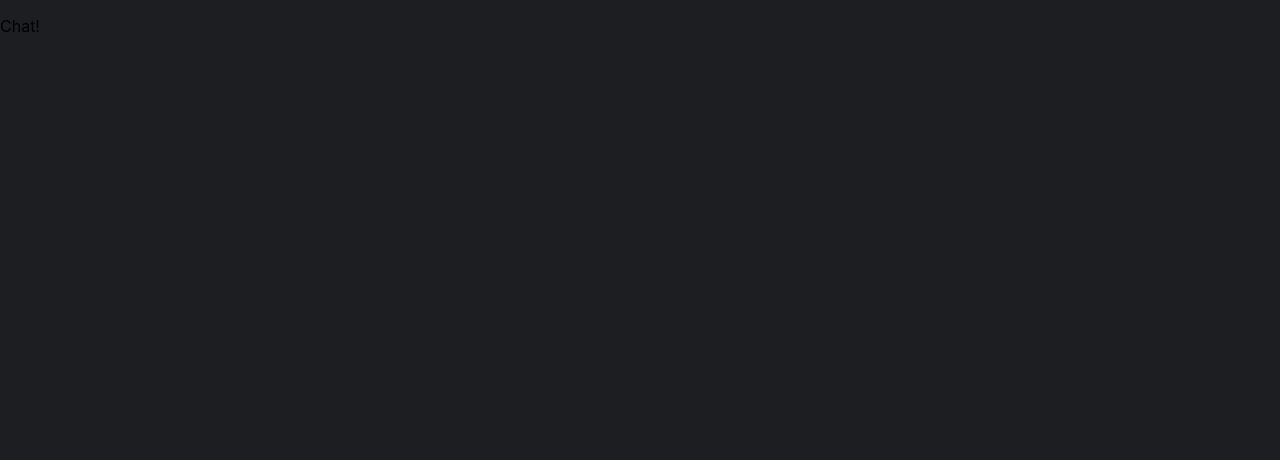
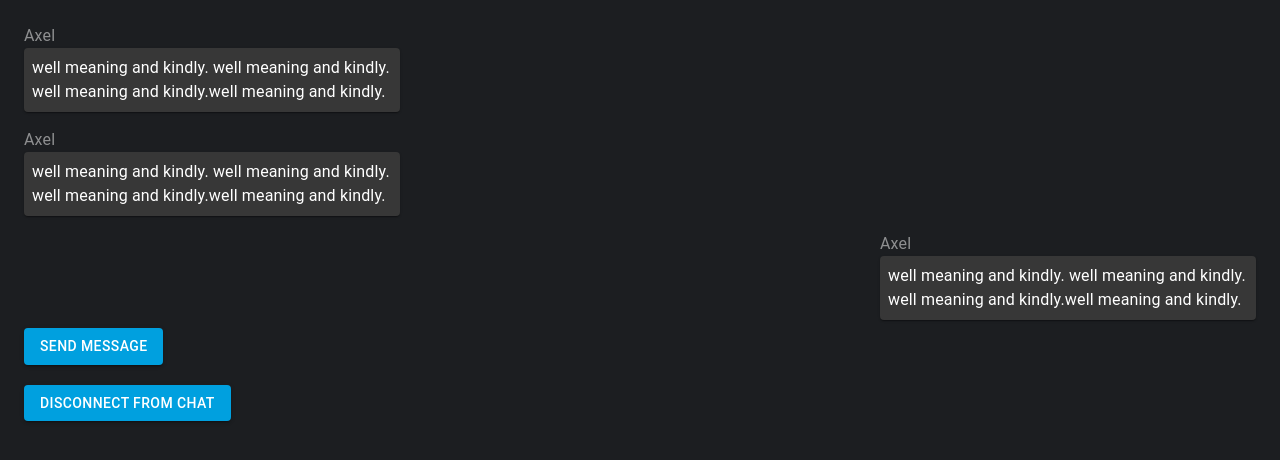
Before and after one commit to AxelEriksson0/Chat-App, a React (Create React App) app in the folder client/: page /chat in a window 1280 px wide. Shown: the top 460 px of the page. Built offline with nearby package versions, Linux system fonts and the light colour scheme.

Commit message:
Chat page structure

```diff
--- a/client/package.json
+++ b/client/package.json
@@ -8,6 +8,7 @@
     "@testing-library/jest-dom": "^4.2.4",
     "@testing-library/react": "^9.4.0",
     "@testing-library/user-event": "^7.2.1",
+    "prop-types": "^15.7.2",
     "react": "^16.12.0",
     "react-dom": "^16.12.0",
     "react-router-dom": "^5.1.2",
--- a/client/src/App.js
+++ b/client/src/App.js
@@ -2,12 +2,9 @@ import React from 'react'
 import { BrowserRouter as Router, Switch, Route } from 'react-router-dom'
 import Chat from './pages/Chat/Chat'
 import LandingPage from './pages/LandingPage/LandingPage'
-import { ThemeProvider } from '@material-ui/core/styles'
-import theme from './ui/theme/index'
 
 const App = () => {
   return (
-    <ThemeProvider theme={theme}>
     <Router>
       <Switch>
 
@@ -21,7 +18,6 @@ const App = () => {
 
       </Switch>
     </Router>
-    </ThemeProvider>
   )
 }
 
--- /dev/null
+++ b/client/src/components/Toast/Style.js
@@ -0,0 +1,9 @@
+import { makeStyles } from '@material-ui/core/styles'
+
+const useStyles = makeStyles(theme => ({
+  close: {
+    padding: theme.spacing(0.5)
+  }
+}))
+
+export default useStyles
--- /dev/null
+++ b/client/src/components/Toast/Toast.js
@@ -0,0 +1,55 @@
+import React from 'react'
+import Snackbar from '@material-ui/core/Snackbar'
+import IconButton from '@material-ui/core/IconButton'
+import CloseIcon from '@material-ui/icons/Close'
+import PropTypes from 'prop-types'
+
+import useStyles from './Style'
+
+const Toast = (props) => {
+  const classes = useStyles()
+
+  const handleClose = (event, reason) => {
+    if (reason === 'clickaway') {
+      return
+    }
+    props.setOpen(false)
+  }
+
+  return (
+    <div>
+      <Snackbar
+        anchorOrigin={{
+          vertical: 'top',
+          horizontal: 'center'
+        }}
+        open={props.open}
+        autoHideDuration={5000}
+        onClose={handleClose}
+        ContentProps={{
+          'aria-describedby': props.message
+        }}
+        message={<span id="message-id">{props.message}</span>}
+        action={[
+          <IconButton
+            key="close"
+            aria-label="close"
+            color="inherit"
+            className={classes.close}
+            onClick={handleClose}
+          >
+            <CloseIcon />
+          </IconButton>
+        ]}
+      />
+    </div>
+  )
+}
+
+Toast.propTypes = {
+  message: PropTypes.string.isRequired,
+  open: PropTypes.bool.isRequired,
+  setOpen: PropTypes.func.isRequired
+}
+
+export default Toast
--- a/client/src/pages/Chat/Chat.js
+++ b/client/src/pages/Chat/Chat.js
@@ -1,10 +1,58 @@
 import React from 'react'
+import { Button, Card, Container, Typography, ThemeProvider } from '@material-ui/core'
+import { lightTheme } from '../../ui/theme/index'
+
+import useStyles from './Style'
 
 const Chat = () => {
+  const classes = useStyles()
   return (
-    <div>
-      <p>Chat!</p>
-    </div>
+    <>
+      <ThemeProvider theme={lightTheme}>
+        <Container className={classes.container}>
+
+          <div className={classes.messageContainer}>
+            <Typography className={classes.sender}>
+          Axel
+            </Typography>
+            <Card className={classes.card}>
+              <Typography className={classes.message}>
+              well meaning and kindly. well meaning and kindly. well meaning and kindly.well meaning and kindly.
+              </Typography>
+            </Card>
+          </div>
+
+          <div className={classes.messageContainer}>
+            <Typography className={classes.sender}>
+          Axel
+            </Typography>
+            <Card className={classes.card}>
+              <Typography className={classes.message}>
+              well meaning and kindly. well meaning and kindly. well meaning and kindly.well meaning and kindly.
+              </Typography>
+            </Card>
+          </div>
+
+          <div className={classes.yourMessageContainer}>
+            <Typography className={classes.sender}>
+          Axel
+            </Typography>
+            <Card className={classes.card}>
+              <Typography className={classes.message}>
+              well meaning and kindly. well meaning and kindly. well meaning and kindly.well meaning and kindly.
+              </Typography>
+            </Card>
+          </div>
+
+          <div>
+            <Button color="primary" variant="contained">Send Message</Button>
+            <br></br>
+            <br></br>
+            <Button color="primary" variant="contained">Disconnect From Chat</Button>
+          </div>
+        </Container>
+      </ThemeProvider>
+    </>
   )
 }
 
--- /dev/null
+++ b/client/src/pages/Chat/Style.js
@@ -0,0 +1,33 @@
+import { makeStyles } from '@material-ui/core'
+
+const useStyles = makeStyles(theme => ({
+  card: {
+    backgroundColor: '#373737',
+    maxWidth: '360px',
+    padding: '8px'
+  },
+  container: {
+    display: 'flex',
+    flexDirection: 'column',
+    marginTop: '1rem',
+    marginBottom: '1rem'
+  },
+  message: {
+    color: '#fff'
+  },
+  messageContainer: {
+    marginTop: '0.5rem',
+    marginBottom: '0.5rem'
+  },
+  sender: {
+    color: 'rgba(255,255,255,0.50)',
+    fontSize: '1rem'
+  },
+  yourMessageContainer: {
+    alignSelf: 'end',
+    marginTop: '0.5rem',
+    marginBottom: '0.5rem'
+  }
+}))
+
+export default useStyles
--- a/client/src/pages/LandingPage/LandingPage.js
+++ b/client/src/pages/LandingPage/LandingPage.js
@@ -1,34 +1,33 @@
 import React, { useState } from 'react'
-import { Button, Container, Snackbar, TextField } from '@material-ui/core'
-import IconButton from '@material-ui/core/IconButton'
-import CloseIcon from '@material-ui/icons/Close'
+import { useHistory } from 'react-router-dom'
+import { Button, Container, TextField } from '@material-ui/core'
+import Toast from '../../components/Toast/Toast'
+import { ThemeProvider } from '@material-ui/core/styles'
+import { darkTheme } from '../../ui/theme/index'
 
 import useStyles from './Style'
 
 const LandingPage = () => {
   const classes = useStyles()
+  const history = useHistory()
   const [name, setName] = useState('')
 
-  const [open, setOpen] = React.useState(false)
-  const handleClick = () => {
-    setOpen(true)
-  }
-  const handleClose = (event, reason) => {
-    if (reason === 'clickaway') {
-      return
-    }
-    setOpen(false)
-  }
+  const [showToast, setShowToast] = useState(false)
+  const [toastMessage, setToastMessage] = useState('')
 
   const enterChat = event => {
     event.preventDefault()
     if (name === '') {
-      handleClick()
+      setToastMessage('You need to input a name!')
+      setShowToast(true)
+      return
     }
     console.log(`Joining chat as ${name}`)
+    history.push('/chat')
   }
   return (
     <>
+      <ThemeProvider theme={darkTheme}>
         <Container className={classes.container}>
           <form className={classes.form} autoComplete="off" onSubmit={enterChat}>
             <TextField
@@ -47,32 +46,10 @@ const LandingPage = () => {
           Join Chat
             </Button>
           </form>
+        </Container>
 
-        <Snackbar
-          anchorOrigin={{ vertical: 'top', horizontal: 'center' }}
-          open={open}
-          autoHideDuration={5000}
-          onClose={handleClose}
-          ContentProps={{
-            'aria-describedby': 'message-id'
-          }}
-          message={<span id="message-id">You need to input a name!</span>}
-          action={[
-            <Button key="undo" color="secondary" size="small" onClick={handleClose}>
-              UNDO
-            </Button>,
-            <IconButton
-              key="close"
-              aria-label="close"
-              color="inherit"
-              className={classes.close}
-              onClick={handleClose}
-            >
-              <CloseIcon />
-            </IconButton>
-          ]}
-        />
-      </Container>
+        <Toast open={showToast} setOpen={setShowToast} message={toastMessage} />
+      </ThemeProvider>
     </>
   )
 }
--- /dev/null
+++ b/client/src/ui/theme/dark.json
@@ -0,0 +1,29 @@
+{
+  "common": {
+    "black": "#000",
+    "white": "#fff"
+  },
+  "background": {
+    "paper": "#fff",
+    "default": "#fafafa"
+  },
+  "primary": {
+    "light": "#33b3e5",
+    "main": "#00a0df",
+    "dark": "#00709c",
+    "contrastText": "#fff"
+  },
+  "secondary": {
+    "light": "#ff4081",
+    "main": "#f50057",
+    "dark": "#c51162",
+    "contrastText": "#fff"
+  },
+  "error": {
+    "light": "#e57373",
+    "main": "#f44336",
+    "dark": "#d32f2f",
+    "contrastText": "#fff"
+  },
+  "type": "dark"
+}
--- a/client/src/ui/theme/index.js
+++ b/client/src/ui/theme/index.js
@@ -1,34 +1,9 @@
 import { createMuiTheme } from '@material-ui/core/styles'
+import paletteDark from './dark.json'
+import paletteLight from './light.json'
 
-const themeName = 'Dart 180'
-const palette = {
-  common: {
-    black: '#000',
-    white: '#fff'
-  },
-  background: {
-    paper: '#fff',
-    default: '#fafafa'
-  },
-  primary: {
-    light: '#33b3e5',
-    main: '#00a0df',
-    dark: '#00709c',
-    contrastText: '#fff'
-  },
-  secondary: {
-    light: '#ff4081',
-    main: '#f50057',
-    dark: '#c51162',
-    contrastText: '#fff'
-  },
-  error: {
-    light: '#e57373',
-    main: '#f44336',
-    dark: '#d32f2f',
-    contrastText: '#fff'
-  },
-  type: 'dark'
-}
+const themeNameDark = 'Dart 20'
+const themeNameLight = 'Dart 1'
 
-export default createMuiTheme({ palette, themeName })
+export const darkTheme = createMuiTheme({ palette: paletteDark, themeNameDark })
+export const lightTheme = createMuiTheme({ palette: paletteLight, themeNameLight })
--- /dev/null
+++ b/client/src/ui/theme/light.json
@@ -0,0 +1,29 @@
+{
+  "common": {
+    "black": "#000",
+    "white": "#fff"
+  },
+  "background": {
+    "paper": "#fff",
+    "default": "#fafafa"
+  },
+  "primary": {
+    "light": "#33b3e5",
+    "main": "#00a0df",
+    "dark": "#00709c",
+    "contrastText": "#fff"
+  },
+  "secondary": {
+    "light": "#ff4081",
+    "main": "#f50057",
+    "dark": "#c51162",
+    "contrastText": "#fff"
+  },
+  "error": {
+    "light": "#e57373",
+    "main": "#f44336",
+    "dark": "#d32f2f",
+    "contrastText": "#fff"
+  },
+  "type": "light"
+}
```
Lines whose indentation alone changed are shown as unchanged.
